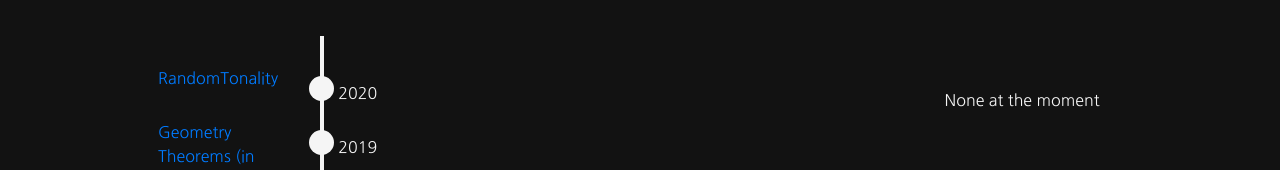
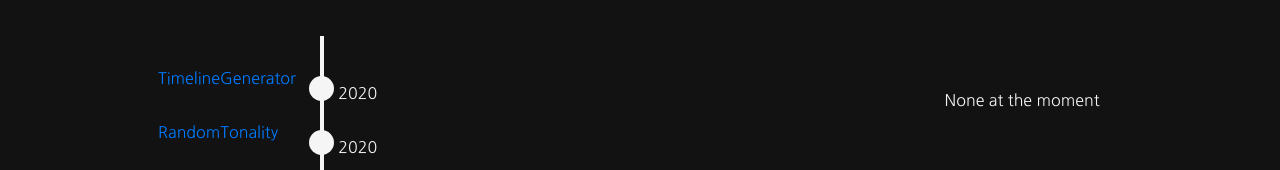
Before and after one commit to konstantinrezanov/petruccinator3000.github.io, a plain HTML site: page index.html in a window 1280 px wide. Shown: the part 1835-2005 px from the top of the page. Drawn offline with nearby package versions, Linux system fonts and the light colour scheme; a script that the page names is missing.

Commit message:
Update index.html

```diff
--- a/index.html
+++ b/index.html
@@ -39,6 +39,9 @@
                         <h3>Development</h3>
                         <div id="myTimeline">
                             <div data-vtdate="2020">
+                                <a href="https://github.com/petruccinator3000/timelinegenerator">TimelineGenerator</a>
+                            </div>
+                            <div data-vtdate="2020">
                                 <a href="https://www.random-tonality.ml">RandomTonality</a>
                             </div>
                             <div data-vtdate="2019">
```
